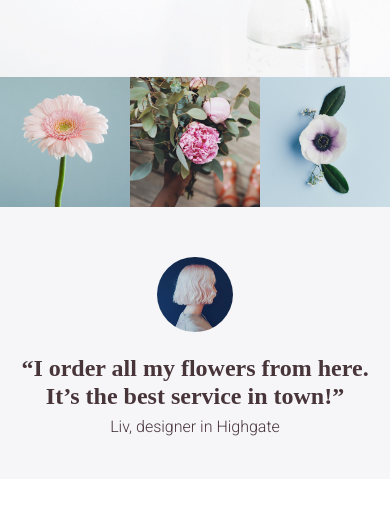
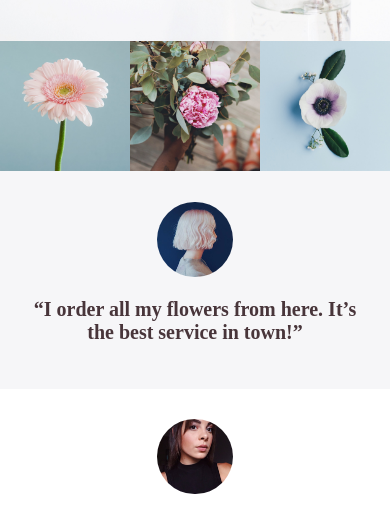
Before and after one commit to mbalandari/sh3-florist, a plain HTML site: page index.html in a window 390 px wide. Shown: the part 283-796 px from the top of the page. Drawn offline with Linux system fonts and the light colour scheme; a web font is replaced by a local one.

Commit message:
second part of responsive css

```diff
--- a/style.css
+++ b/style.css
@@ -160,6 +160,10 @@ footer p {
 }
 
 @media (max-width: 720px) {
+    body {
+        font-size: 0.85rem;
+    }
+
     .hero {
         padding-top: 5rem;
         padding-bottom: 5rem;
@@ -177,5 +181,14 @@ footer p {
     .quotes div {
         float: none;
         width: auto;
+        padding: 1.9rem 1.9rem 2.5rem 1.9rem;
+    }
+
+    .quotes blockquote {
+        font-size: 1.25rem;
+    }
+
+    .quotes p {
+        display: none;
     }
 }
```
